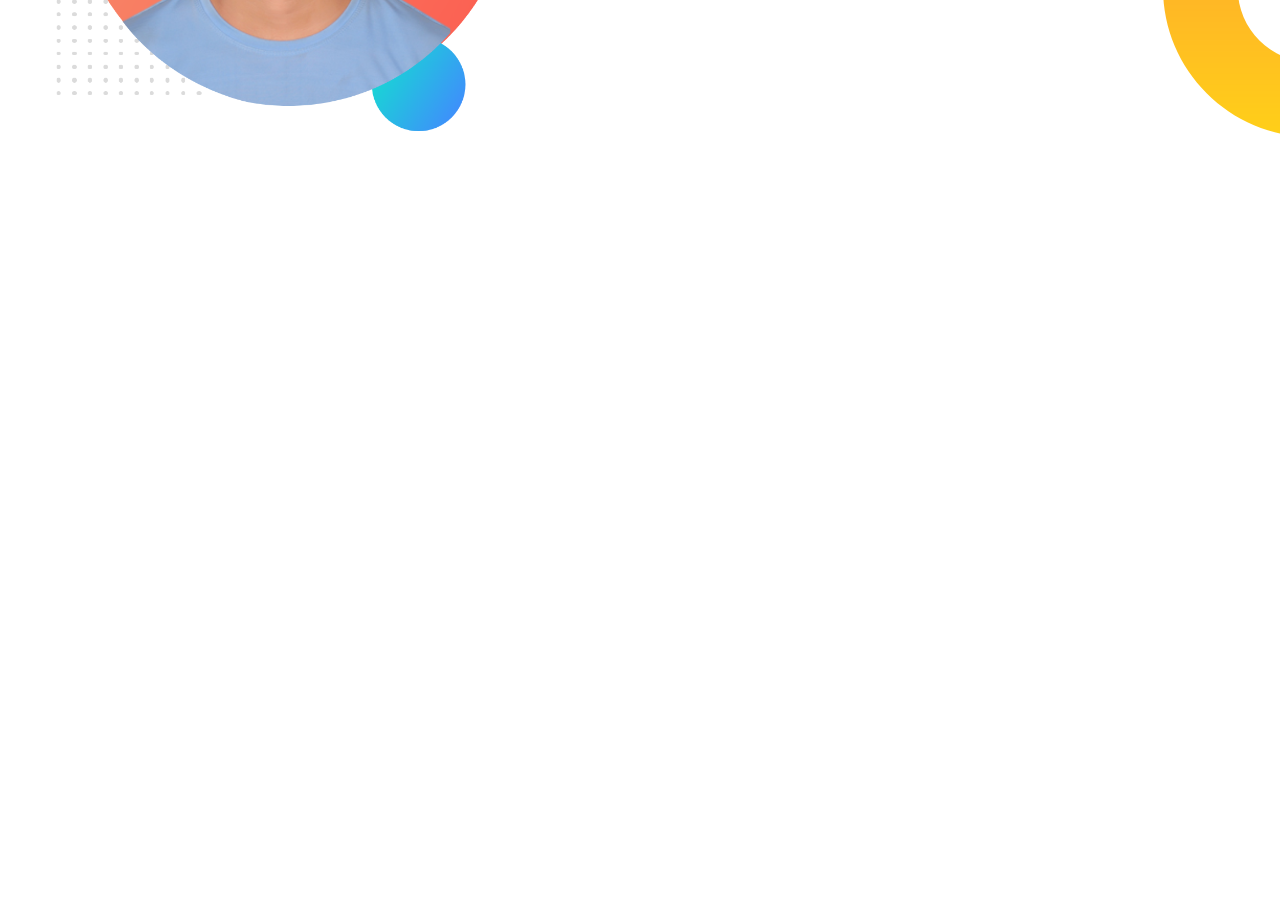
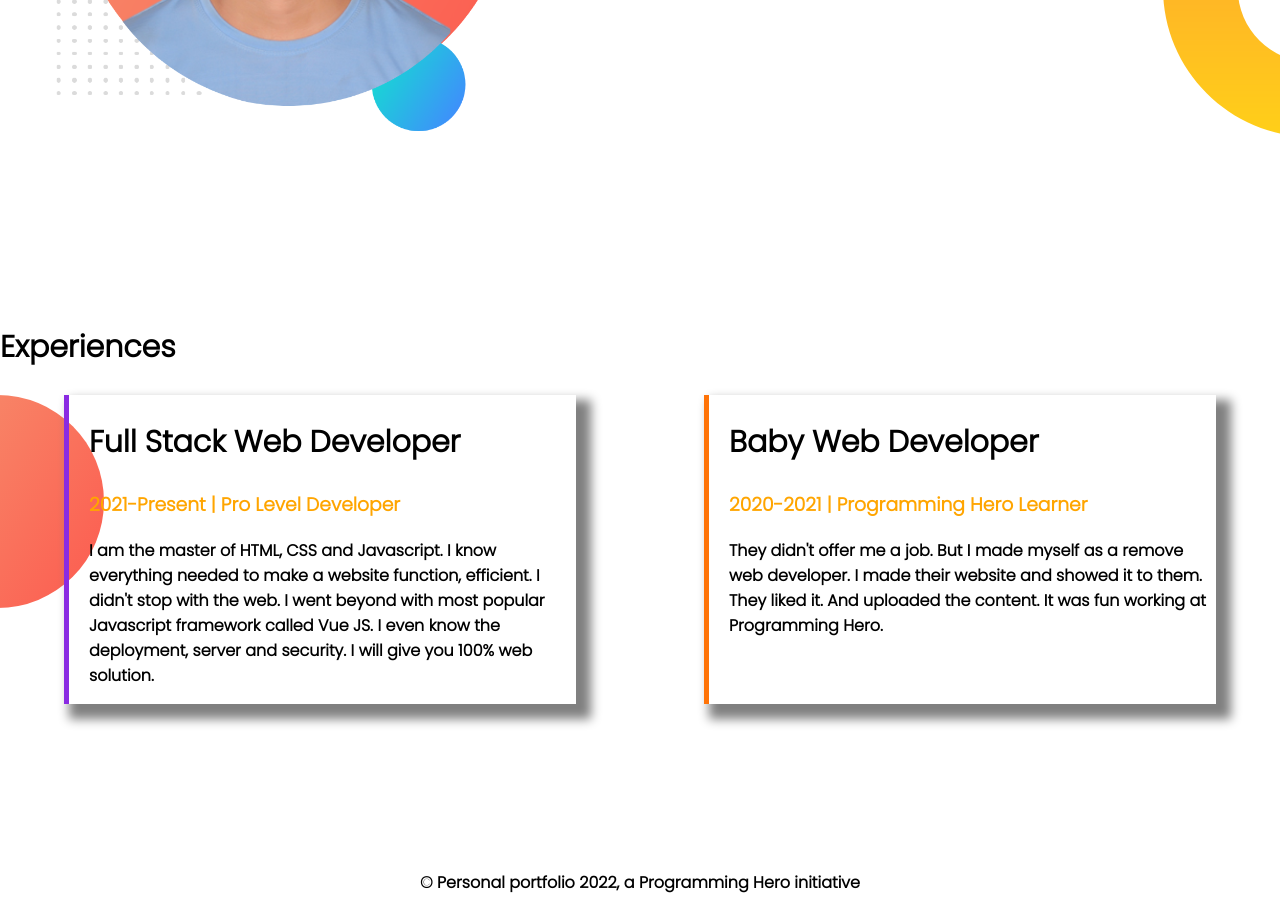
Before and after one commit to hridoyahmed10/Developer-portfolio, a plain HTML site: page Index.html in a window 1280 px wide. Shown: the part 949-1860 px from the top of the page. Before the commit the page ends 1249 px from the top, so only its background shows below. Drawn offline with Linux system fonts and the light colour scheme.

Commit message:
added footer

```diff
--- a/Index.html
+++ b/Index.html
@@ -11,7 +11,7 @@
     <link rel="stylesheet" href="style.css">
 </head>
 <body>
- <section class="top-banar">
+ <section class="top-banar all-section">
     <div class="info">
         <h1>Welcome To My Portfolio</h1>
         <h1><span class="color">Saiful</span> World!!!</h1>
@@ -25,7 +25,7 @@
         <img src="images/my-bg2 (1).png" alt="">
        </div>
  </section>
- <section class="Dream">
+ <section class="Dream all-section">
     <div class="info">
       <img src="images/saiful.png" alt="" class="src">
     </div>
@@ -38,7 +38,28 @@
     </p>
     <a class="target" href="">DOWNLOAD RESUME</a>
     </div>
-
  </section>
+ <section>
+    <h1>Experiences</h1>
+    <div class="Experiences">
+        <div class="Experience">
+            <h1>Full Stack Web Developer</h1>
+            <h3 class="color">2021-Present | Pro Level Developer</h3>
+            <p>
+               I am the master of HTML, CSS and Javascript. I know everything needed to make a website function, efficient. I didn't stop with the web. I went beyond with most popular Javascript framework called Vue JS. I even know the deployment, server and security. I will give you 100% web solution.
+            </p>
+           </div>
+           <div class="Experience border">
+            <h1>Baby Web Developer</h1>
+            <h3 class="color">2020-2021 | Programming Hero Learner</h3>
+            <p>
+               They didn't offer me a job. But I made myself as a remove web developer. I made their website and showed it to them. They liked it. And uploaded the content. It was fun working at Programming Hero.
+            </p>
+           </div>
+    </div>
+ </section>
+ <footer>
+    <p>© Personal portfolio 2022, a Programming Hero initiative</p>
+ </footer>
 </body>
 </html>
--- a/style.css
+++ b/style.css
@@ -9,7 +9,7 @@ h1{
 .color{
     color:orange;
 }
-section{
+.all-section{
     display:flex;
     padding-bottom:150px;
 }
@@ -35,20 +35,6 @@ section{
     background-image:url(images/top-banner.png);
     background-repeat: no-repeat;
 }
-/* .dream-info{
-    width:50%;
-    padding-left:2%;
-}
-.dream-info img{
-    width:80%;
-}
-.dream-info p{
-    text-transform:capitalize;
-}
-.head{
-    font-weight: bold;
-    color:rgb(255, 173, 8);
-} */
 
 .Dream{
     background-image: url(images/dream-bg.png);
@@ -56,3 +42,29 @@ section{
     background-position:right;
 
 }
+.Experiences{
+    display:flex;
+    padding-bottom: 150px;
+
+}
+.Experience{
+    width:40%;
+    margin-left: 5%;
+    margin-right: 5%;
+    padding-left: 20px;
+    box-shadow: 10px 10px 10px 5px gray;
+    border-left:5px solid blueviolet;
+}
+.border{
+    border-left:5px solid rgb(255, 115, 7);
+}
+
+.Experiences{
+    background-image:url(images/exp-bg.png);
+    background-repeat: no-repeat;
+    background-position: left top;
+}
+
+footer p{
+    text-align:center;
+}
```
